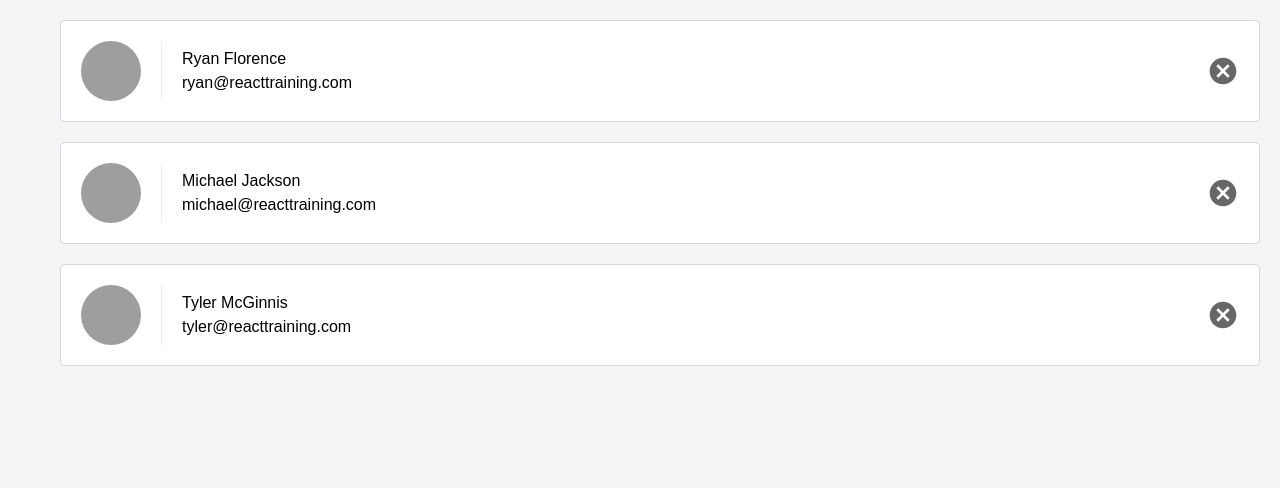
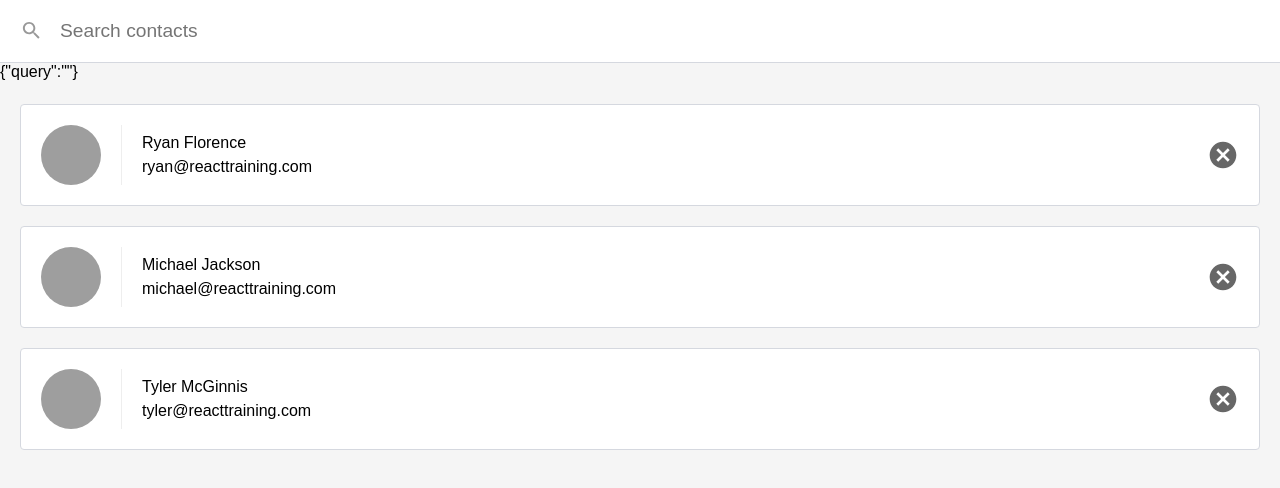
Before and after one commit to jamesperrin/udacity-fend-contacts, a React (Create React App) app: page / in a window 1280 px wide. Shown: the top 488 px of the page. Built offline with nearby package versions, Linux system fonts and the light colour scheme.

Commit message:
(1) Change ListContacts.js to a Stateful Class Component (2) Add a query input field.

```diff
--- a/src/ListContacts.js
+++ b/src/ListContacts.js
@@ -1,36 +1,33 @@
 import React, { Component } from 'react'
+// import React from 'react'
 import PropTypes from 'prop-types'
 
+
+
 // Short version - Stateless Functional Component
-const ListContacts = (props) => (
-    <ol className='cotact-list'>
-        {props.contacts.map(contact => (
-            <li key={contact.id} className='contact-list-item'>
-                <div className='contact-avatar' style={{backgroundImage: `url(${contact.avatarURL})`}} />
-                <div className='contact-details'>
-                    <p>{contact.name}</p>
-                    <p>{contact.email}</p>
-                </div>
-                <button onClick={()=> props.onDeleteContact(contact)} className='contact-remove' title='Remove'>
-                    Remove
-                </button>
-            </li>
-        ))}
-    </ol>
-)
-
-ListContacts.propTypes = {
-    contacts: PropTypes.array.isRequired,
-    onDeleteContact: PropTypes.func.isRequired,
-    test: PropTypes.string.isRequired
-}
+// const ListContacts = (props) => (
+//     <ol className='contact-list'>
+//         {props.contacts.map(contact => (
+//             <li key={contact.id} className='contact-list-item'>
+//                 <div className='contact-avatar' style={{backgroundImage: `url(${contact.avatarURL})`}} />
+//                 <div className='contact-details'>
+//                     <p>{contact.name}</p>
+//                     <p>{contact.email}</p>
+//                 </div>
+//                 <button onClick={()=> props.onDeleteContact(contact)} className='contact-remove' title='Remove'>
+//                     Remove
+//                 </button>
+//             </li>
+//         ))}
+//     </ol>
+// )
 
 //Stateless Functional Component
 // function ListContacts(props) {
 //     const contacts = props.contacts;
 
 //     return (
-//         <ol className='cotact-list'>
+//         <ol className='contact-list'>
 //             {props.contacts.map(contact => (
 //                 <li key={contact.id} className='contact-list-item'>
 //                     <div className='contact-avatar' style={{backgroundImage: `url(${contact.avatarURL})`}} />
@@ -47,31 +44,64 @@
 //     )
 //  }
 
-
-
-// class ListContacts extends Component {
-//     render() {
-//         const contacts = this.props.contacts;
-
-//         return (
-//             <ol className='cotact-list'>
-//                 {contacts.map(contact => (
-//                     <li key={contact.id} className='contact-list-item'>
-//                         <div className='contact-avatar' style={{
-//                             backgroundImage: `url(${contact.avatarURL})`
-//                         }} />
-//                         <div className='contact-details'>
-//                             <p>{contact.name}</p>
-//                             <p>{contact.email}</p>
-//                         </div>
-//                         <button className='contact-remove'>
-//                             Remove
-//                         </button>
-//                     </li>
-//                 ))}
-//             </ol>
-//         )
-//     }
+// ListContacts.propTypes = {
+//     contacts: PropTypes.array.isRequired,
+//     onDeleteContact: PropTypes.func.isRequired
 // }
 
+// Stateful Class Component
+class ListContacts extends Component {
+
+    static propTypes = {
+        contacts: PropTypes.array.isRequired,
+        onDeleteContact: PropTypes.func.isRequired
+    }
+
+    state = {
+        query: ''
+    }
+
+    updateQuery = (query) => {
+        this.setState({query: query.trim()})
+    }
+
+    render() {
+        const contacts = this.props.contacts;
+
+        return (
+            <div className='list-contacts'>
+                {JSON.stringify(this.state)}
+                <div className='list-contacts-top'>
+                    <input
+                        className='search-contacts'
+                        type='text'
+                        placeholder='Search contacts'
+                        value={this.state.query}
+                        onChange={(event) => this.updateQuery(event.target.value)}
+                    />
+                </div>
+                <ol className='contact-list'>
+                {contacts.map(contact => (
+                    <li key={contact.id} className='contact-list-item'>
+                        <div className='contact-avatar' style={{backgroundImage: `url(${contact.avatarURL})`}} />
+                        <div className='contact-details'>
+                            <p>{contact.name}</p>
+                            <p>{contact.email}</p>
+                        </div>
+                        <button onClick={()=> this.props.onDeleteContact(contact)} className='contact-remove' title='Remove'>
+                            Remove
+                        </button>
+                    </li>
+                ))}
+            </ol>
+            </div>
+        )
+    }
+}
+
+ListContacts.propTypes = {
+    contacts: PropTypes.array.isRequired,
+    onDeleteContact: PropTypes.func.isRequired
+}
+
 export default ListContacts
```
